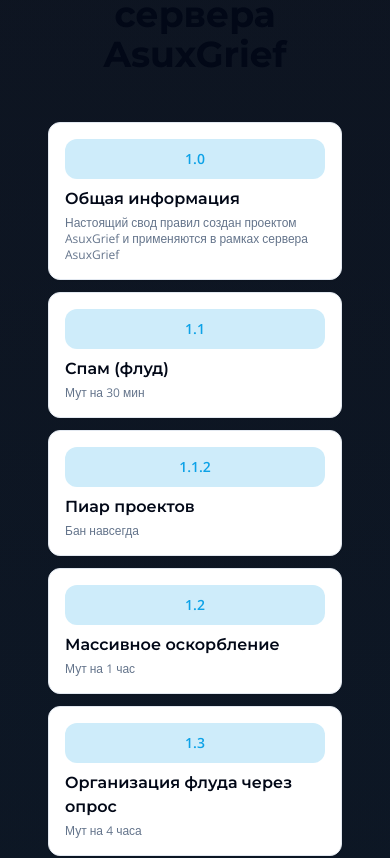
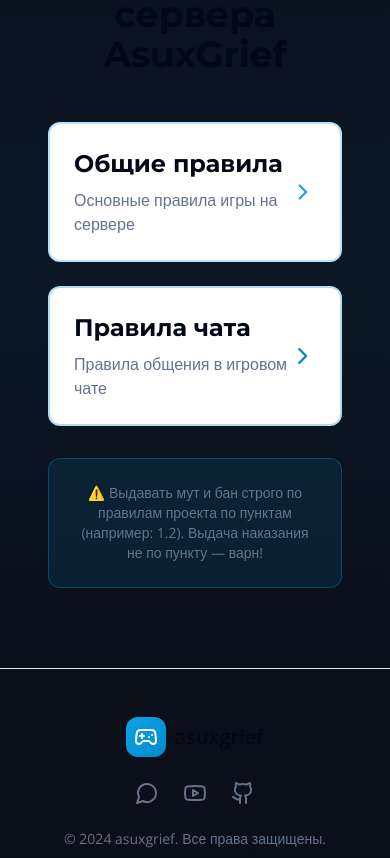
Before and after one commit to pr-poehali-dev/asuxgrief-website-project, a React (Vite) app: page / in a window 390 px wide. Shown: the part 6240-7098 px from the top of the page. Built offline with nearby package versions, Linux system fonts and the light colour scheme.

Commit message:
Refactor: обновление SBP QR и правила сервера

```diff
--- a/src/pages/Index.tsx
+++ b/src/pages/Index.tsx
@@ -31,6 +31,8 @@ const Index = () => {
   const [editingDonate, setEditingDonate] = useState<any>(null);
   const [showSBPPayment, setShowSBPPayment] = useState(false);
   const [nickname, setNickname] = useState("");
+  const [showGeneralRules, setShowGeneralRules] = useState(false);
+  const [showChatRules, setShowChatRules] = useState(false);
   const [isDarkMode, setIsDarkMode] = useState(() => {
     const saved = localStorage.getItem('theme');
     return saved === 'dark' || (!saved && window.matchMedia('(prefers-color-scheme: dark)').matches);
@@ -102,16 +104,8 @@ const Index = () => {
     setCoupons(coupons.filter(c => c.id !== id));
   };
 
-  const rules = [
+  const generalRules = [
     { section: "1.0", title: "Общая информация", description: "Настоящий свод правил создан проектом AsuxGrief и применяются в рамках сервера AsuxGrief" },
-
-    { section: "1.1", title: "Спам (флуд)", description: "Мут на 30 мин" },
-    { section: "1.1.2", title: "Пиар проектов", description: "Бан навсегда" },
-    { section: "1.2", title: "Массивное оскорбление", description: "Мут на 1 час" },
-    { section: "1.3", title: "Организация флуда через опрос", description: "Мут на 4 часа" },
-    { section: "1.4", title: "Упоминание родителей", description: "Мут на 7 дней" },
-    { section: "1.4.1", title: "Оскорбление проекта и модераторов", description: "Мут на 12 часов" },
-
     { section: "1.5", title: "Использование читов", description: "Бан на 14 дней" },
     { section: "1.5.1", title: "Тим с читером", description: "Бан на 8 дней" },
     { section: "1.5.2", title: "Клан читеров", description: "Бан на 14 дней каждого" },
@@ -123,11 +117,19 @@ const Index = () => {
     { section: "2.0", title: "Задержка модератора", description: "Бан на 16 дней" },
     { section: "2.1", title: "Выдавать себя за модерацию", description: "Бан на 20 дней" },
     { section: "2.5", title: "Более 5 аккаунтов в бане", description: "Бан на 14 дней каждый новый" },
-
     { section: "2.2", title: "Некорректный TP", description: "Варн" },
     { section: "2.3", title: "Взятка", description: "Снятие" },
     { section: "2.4", title: "Выдача админских предметов", description: "Варн" },
     { section: "2.5", title: "Некорректный мут", description: "Варн" },
+  ];
+
+  const chatRules = [
+    { section: "1.1", title: "Спам (флуд)", description: "Мут на 30 мин" },
+    { section: "1.1.2", title: "Пиар проектов", description: "Бан навсегда" },
+    { section: "1.2", title: "Массивное оскорбление", description: "Мут на 1 час" },
+    { section: "1.3", title: "Организация флуда через опрос", description: "Мут на 4 часа" },
+    { section: "1.4", title: "Упоминание родителей", description: "Мут на 7 дней" },
+    { section: "1.4.1", title: "Оскорбление проекта и модераторов", description: "Мут на 12 часов" },
   ];
 
   const donatePackages = [
@@ -562,22 +564,36 @@ const Index = () => {
       <section id="rules" className="py-20 px-4 bg-gradient-to-b from-transparent via-primary/5 to-transparent">
         <div className="container mx-auto max-w-7xl">
           <h2 className="text-4xl font-bold text-center mb-12">Правила сервера AsuxGrief</h2>
-          <div className="grid md:grid-cols-3 gap-3">
-            {rules.map((rule, idx) => (
-              <Card key={idx} className="p-4 bg-card border-border hover:border-primary/50 hover:scale-105 transition-all duration-300 animate-fade-in" style={{ animationDelay: `${idx * 0.02}s` }}>
-                <div className="flex flex-col gap-2">
-                  <div className="w-full h-10 bg-primary/20 rounded-lg flex items-center justify-center">
-                    <span className="text-primary font-bold text-sm">{rule.section}</span>
+
+          <div className="grid md:grid-cols-2 gap-6 mb-8">
+            <Card
+              className="p-6 bg-card border-2 border-primary/30 hover:border-primary hover:shadow-xl transition-all duration-300 cursor-pointer"
+              onClick={() => setShowGeneralRules(true)}
+            >
+              <div className="flex items-center justify-between">
+                <div>
+                  <h3 className="text-2xl font-bold mb-2">Общие правила</h3>
+                  <p className="text-muted-foreground">Основные правила игры на сервере</p>
                 </div>
-                  <div>
-                    <h3 className="text-base font-semibold mb-1">{rule.title}</h3>
-                    <p className="text-muted-foreground text-xs">{rule.description}</p>
-                  </div>
+                <Icon name="ChevronRight" size={32} className="text-primary" />
               </div>
             </Card>
-            ))}
+
+            <Card
+              className="p-6 bg-card border-2 border-secondary/30 hover:border-secondary hover:shadow-xl transition-all duration-300 cursor-pointer"
+              onClick={() => setShowChatRules(true)}
+            >
+              <div className="flex items-center justify-between">
+                <div>
+                  <h3 className="text-2xl font-bold mb-2">Правила чата</h3>
+                  <p className="text-muted-foreground">Правила общения в игровом чате</p>
                 </div>
-          <Card className="mt-8 p-6 bg-primary/10 border-primary/30">
+                <Icon name="ChevronRight" size={32} className="text-secondary" />
+              </div>
+            </Card>
+          </div>
+
+          <Card className="p-6 bg-primary/10 border-primary/30">
             <p className="text-center text-sm text-muted-foreground">
               ⚠️ Выдавать мут и бан строго по правилам проекта по пунктам (например: 1.2). Выдача наказания не по пункту — варн!
             </p>
@@ -961,12 +977,14 @@ const Index = () => {
             </div>
 
             <div className="space-y-6">
-              <div className="bg-white p-6 rounded-lg">
+              <div className="bg-gradient-to-br from-primary/10 via-secondary/10 to-primary/10 p-1 rounded-xl shadow-lg">
+                <div className="bg-white p-6 rounded-lg shadow-inner">
                   <img
-                  src="https://cdn.poehali.dev/files/photo_2025-12-30_16-25-58.jpg"
+                    src="https://cdn.poehali.dev/files/c2cSberTQR.png"
                     alt="QR-код для оплаты через СБП"
                     className="w-full rounded-lg"
                   />
+                </div>
               </div>
 
               <div className="space-y-4">
@@ -1046,6 +1064,70 @@ const Index = () => {
           </p>
         </div>
       </footer>
+
+      {showGeneralRules && (
+        <div className="fixed inset-0 bg-black/80 backdrop-blur-sm z-50 flex items-center justify-center p-4">
+          <Card className="max-w-4xl w-full max-h-[90vh] overflow-y-auto p-6 bg-card">
+            <div className="flex items-center justify-between mb-6">
+              <h3 className="text-3xl font-bold">Общие правила сервера</h3>
+              <Button
+                variant="ghost"
+                size="icon"
+                onClick={() => setShowGeneralRules(false)}
+              >
+                <Icon name="X" size={20} />
+              </Button>
+            </div>
+            <div className="grid md:grid-cols-2 gap-3">
+              {generalRules.map((rule, idx) => (
+                <Card key={idx} className="p-4 bg-muted border-border">
+                  <div className="flex flex-col gap-2">
+                    <div className="w-full h-10 bg-primary/20 rounded-lg flex items-center justify-center">
+                      <span className="text-primary font-bold text-sm">{rule.section}</span>
+                    </div>
+                    <div>
+                      <h3 className="text-base font-semibold mb-1">{rule.title}</h3>
+                      <p className="text-muted-foreground text-xs">{rule.description}</p>
+                    </div>
+                  </div>
+                </Card>
+              ))}
+            </div>
+          </Card>
+        </div>
+      )}
+
+      {showChatRules && (
+        <div className="fixed inset-0 bg-black/80 backdrop-blur-sm z-50 flex items-center justify-center p-4">
+          <Card className="max-w-4xl w-full max-h-[90vh] overflow-y-auto p-6 bg-card">
+            <div className="flex items-center justify-between mb-6">
+              <h3 className="text-3xl font-bold">Правила чата</h3>
+              <Button
+                variant="ghost"
+                size="icon"
+                onClick={() => setShowChatRules(false)}
+              >
+                <Icon name="X" size={20} />
+              </Button>
+            </div>
+            <div className="grid md:grid-cols-2 gap-3">
+              {chatRules.map((rule, idx) => (
+                <Card key={idx} className="p-4 bg-muted border-border">
+                  <div className="flex flex-col gap-2">
+                    <div className="w-full h-10 bg-secondary/20 rounded-lg flex items-center justify-center">
+                      <span className="text-secondary font-bold text-sm">{rule.section}</span>
+                    </div>
+                    <div>
+                      <h3 className="text-base font-semibold mb-1">{rule.title}</h3>
+                      <p className="text-muted-foreground text-xs">{rule.description}</p>
+                    </div>
+                  </div>
+                </Card>
+              ))}
+            </div>
+          </Card>
+        </div>
+      )}
     </div>
   );
 };
```
Lines whose indentation alone changed are shown as unchanged.
